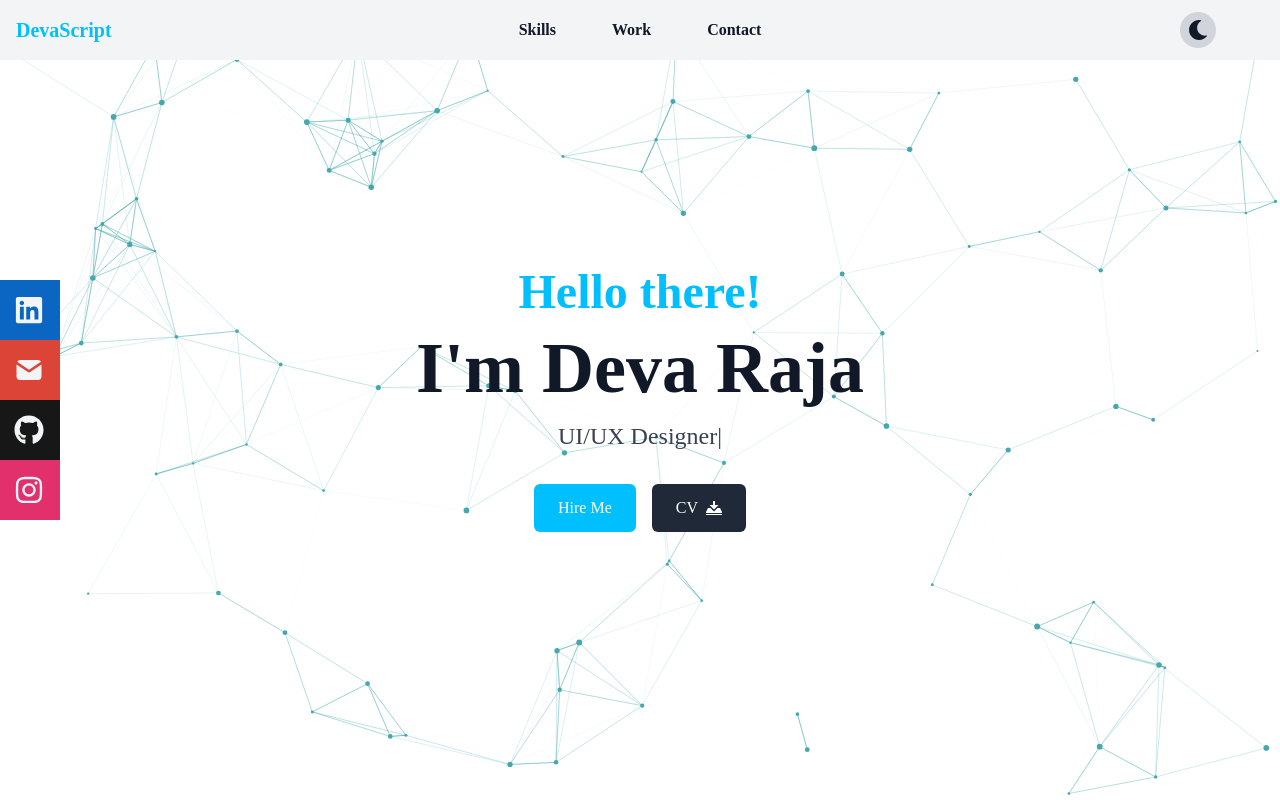
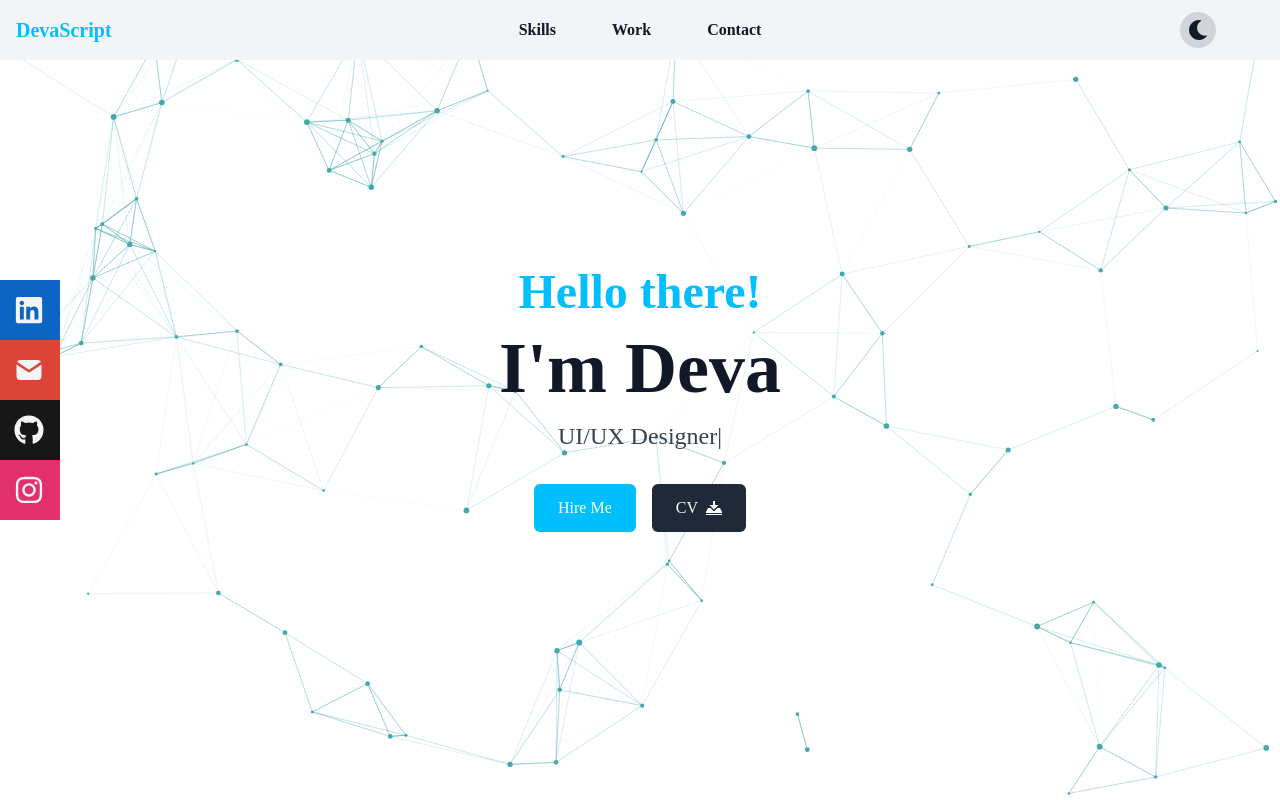
Before and after one commit to deltadv/web-portfolio, a React (Create React App) app: page / in a window 1280 px wide. Shown: the top 800 px of the page. Built offline with nearby package versions, Linux system fonts and the light colour scheme.

Commit message:
Revert "Change name"
This reverts commit e830456dbd2cc668ea9d352292df804c983fc2eb.

```diff
--- a/src/components/Home.jsx
+++ b/src/components/Home.jsx
@@ -15,7 +15,7 @@ const Home = ({ isNavOpen }) => {
         Hello there!
       </h2>
       <h1 className="text-3xl sm:text-4xl md:text-6xl lg:text-7xl font-bold mt-4 text-gray-900 dark:text-gray-100 text-center">
-        I'm Deva Raja
+        I'm Deva
       </h1>
 
       {/* Animasi Deskripsi */}
```
